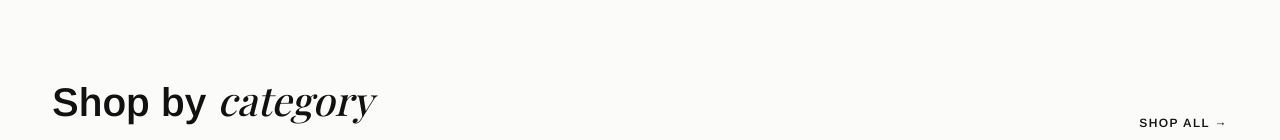
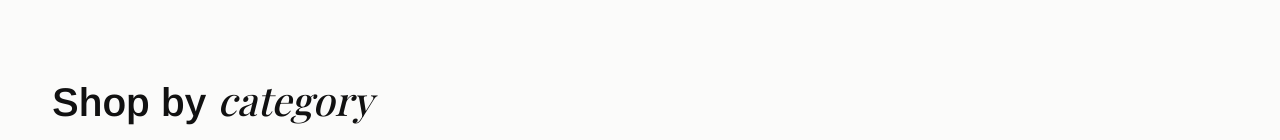
Before and after one commit to uiuxbyahsan/theestoryhousee, a Next.js app: page / in a window 1280 px wide. Shown: the part 812-952 px from the top of the page. Built offline with nearby package versions, Linux system fonts and the light colour scheme.

Commit message:
remove Shop all button next to Shop by category heading

```diff
--- a/app/page.tsx
+++ b/app/page.tsx
@@ -27,11 +27,8 @@ export default function HomePage() {
       {/* Shop by story type */}
       <section className="bg-bg-alt py-20">
         <Container>
-          <Reveal className="mb-10 flex flex-wrap items-end justify-between gap-4">
+          <Reveal className="mb-10">
             <Headline as="h2" before="Shop by" accent="category" className="text-[28px] md:text-[40px]" />
-            <Link href="/shop" className={btnGhost}>
-              Shop all →
-            </Link>
           </Reveal>
           <div className="grid grid-cols-1 gap-5 sm:grid-cols-3">
             {CATEGORY_TILES.map((c, i) => (
```
